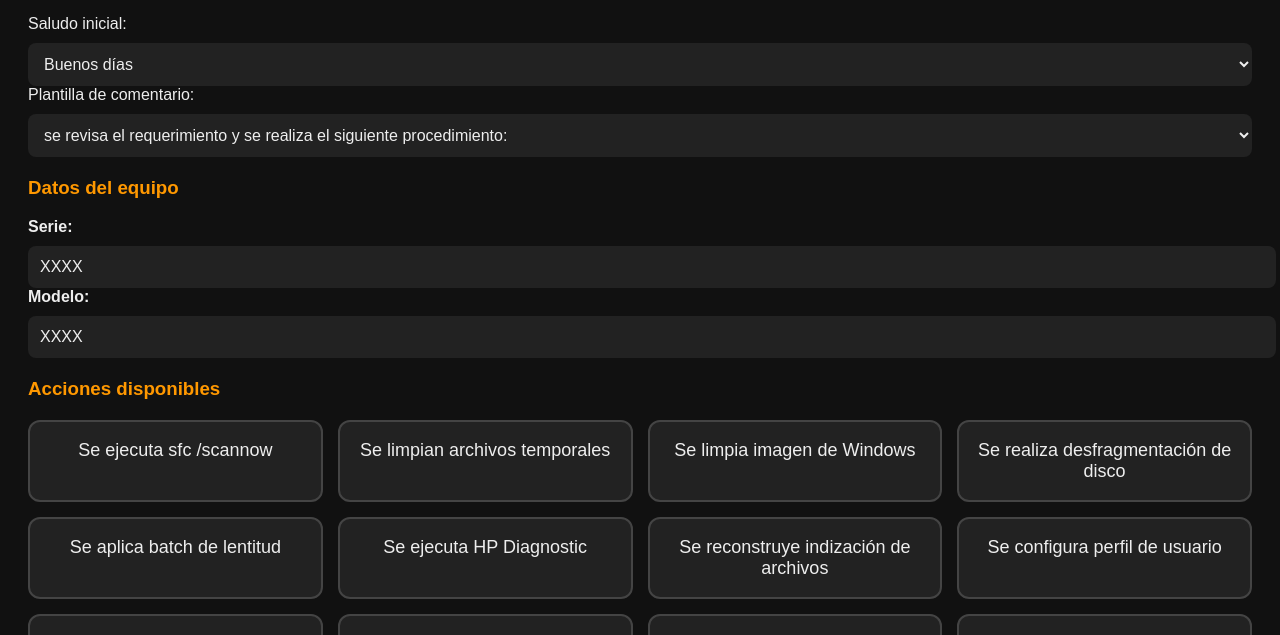
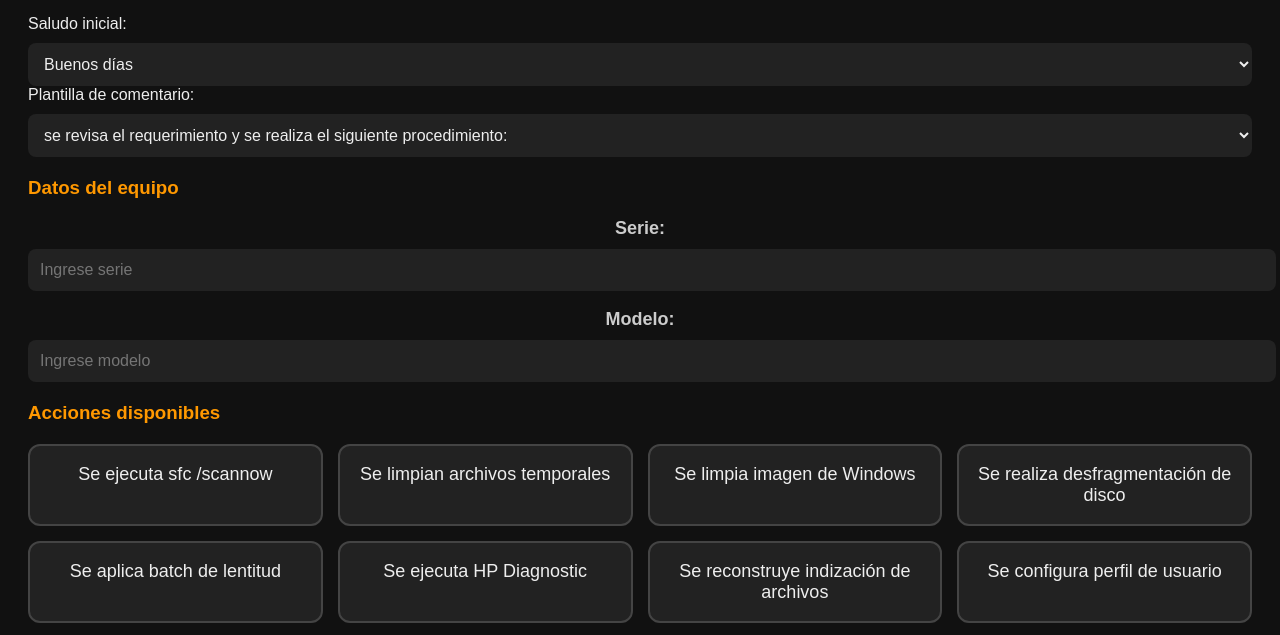
Before and after one commit to adones1981/comentarios, a plain HTML site: page index.html in a window 1280 px wide. Shown: the part 165-800 px from the top of the page. Drawn offline with Linux system fonts and the light colour scheme.

Commit message:
Update index.html

```diff
--- a/index.html
+++ b/index.html
@@ -136,11 +136,15 @@
   <!-- Serie y modelo -->
 <h3>Datos del equipo</h3>
 
-<label for="serie"><strong>Serie:</strong></label>
-<input type="text" id="serie" value="XXXX">
+<p>
+  <strong>Serie:</strong>
+  <input type="text" id="serie" placeholder="Ingrese serie">
+</p>
 
-<label for="modelo"><strong>Modelo:</strong></label>
-<input type="text" id="modelo" value="XXXX">
+<p>
+  <strong>Modelo:</strong>
+  <input type="text" id="modelo" placeholder="Ingrese modelo">
+</p>
 
 
 
```
